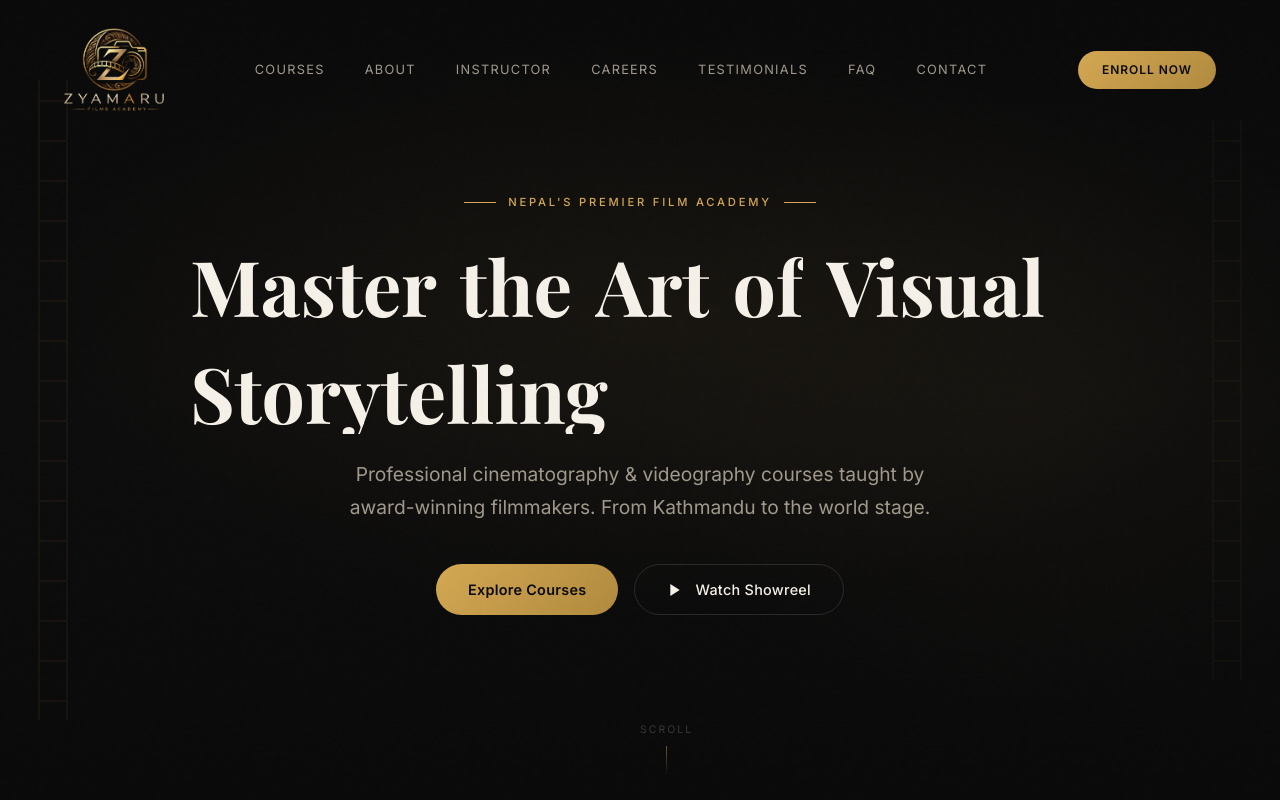
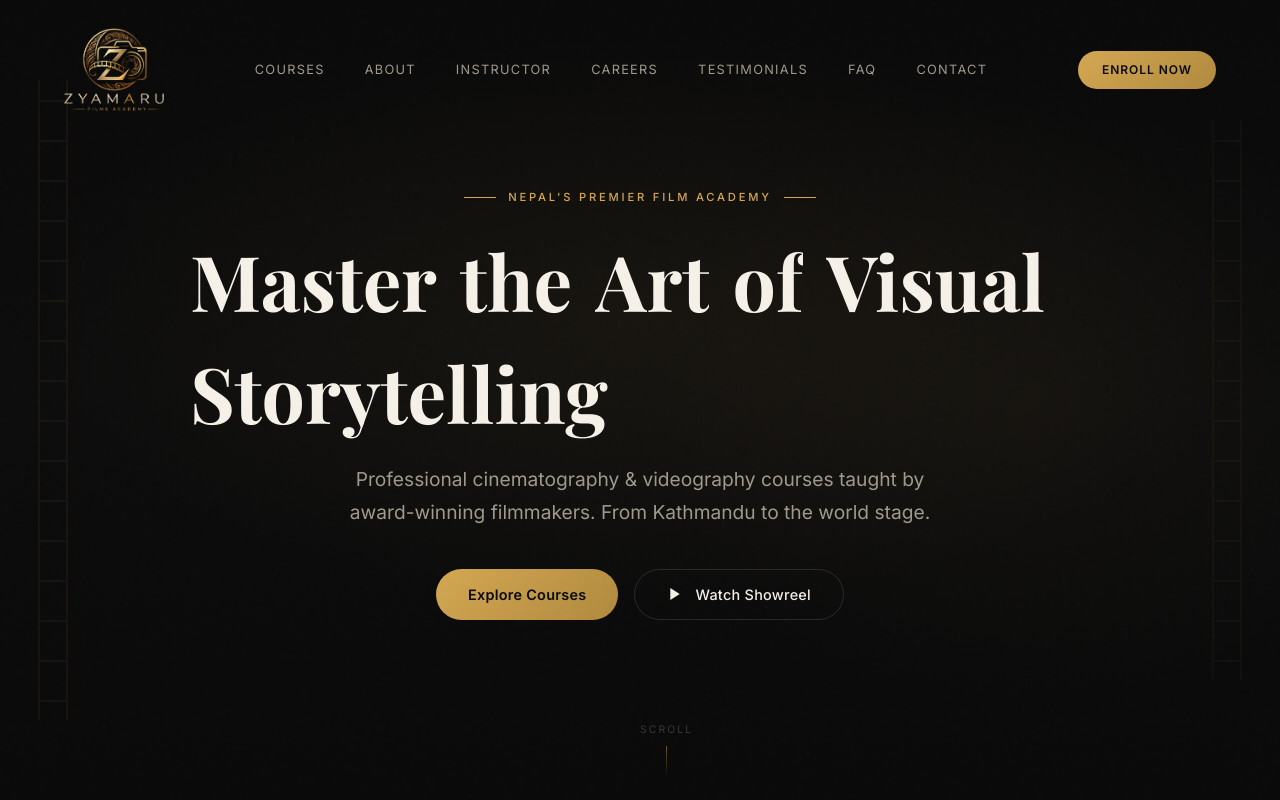
Before and after one commit to Bishes-Maharjan/zyamaru-website-2, a Next.js app: page / in a window 1280 px wide. Shown: the top 800 px of the page. Built offline with nearby package versions, Linux system fonts and the light colour scheme; a web font is replaced by a local one.

Commit message:
padding for the text reveal

```diff
--- a/app/components/TextReveal.tsx
+++ b/app/components/TextReveal.tsx
@@ -25,7 +25,7 @@ export default function TextReveal({
   return (
     <Tag ref={ref} className={className} style={{ display: 'flex', flexWrap: 'wrap', gap: '0.3em' }}>
       {words.map((word, i) => (
-        <span key={i} style={{ overflow: 'hidden', display: 'inline-block' }}>
+        <span key={i} style={{ overflow: 'hidden', display: 'inline-block', paddingBottom: '0.3rem' }}>
           <motion.span
             style={{ display: 'inline-block' }}
             initial={{ y: '110%', rotateX: -80 }}
```
